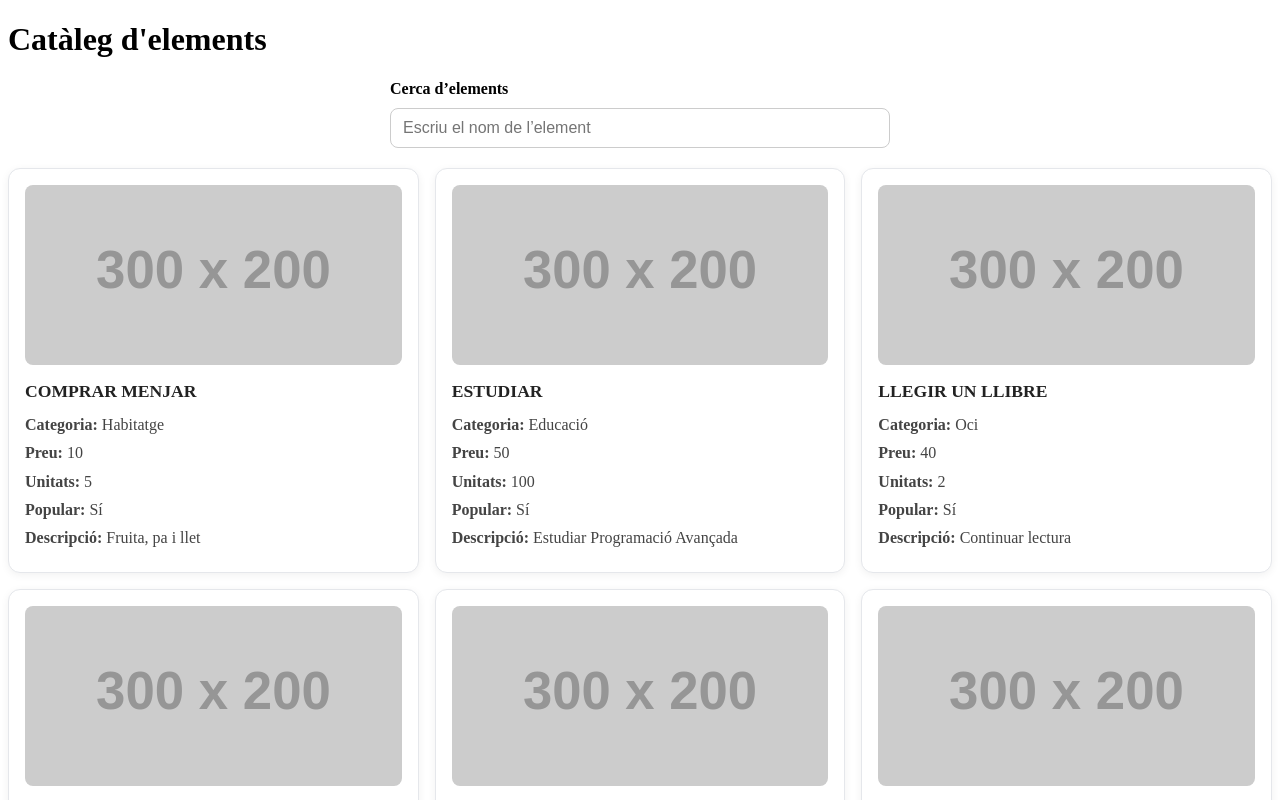
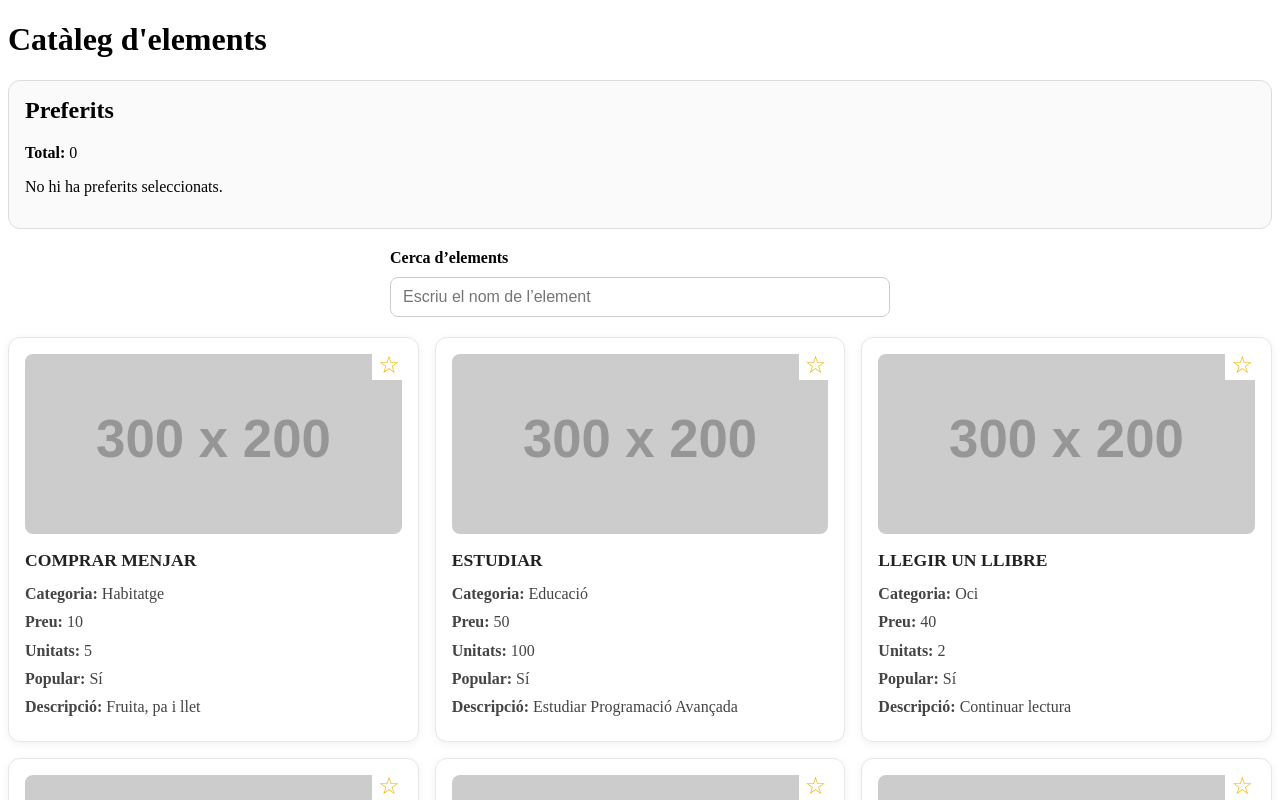
Before and after one commit to Al3XBP/ioc-angular-TasquesApp-Alex, an Angular app: page / in a window 1280 px wide. Shown: the top 800 px of the page. Built offline with nearby package versions, Linux system fonts and the light colour scheme; data requests are answered from the project's data file.

Commit message:
RA3 Exercici 4 completat

```diff
--- a/src/app/components/targeta-element/targeta-element.component.html
+++ b/src/app/components/targeta-element/targeta-element.component.html
@@ -1,4 +1,12 @@
 <div class="targeta" role="article" aria-label="Informació de l'element">
+  <button
+    type="button"
+    class="btn-preferit"
+    (click)="togglePreferit()"
+    [attr.aria-label]="preferitsService.esPreferit(element.id) ? 'Eliminar de preferits' : 'Afegir a preferits'">
+    {{ preferitsService.esPreferit(element.id) ? '★' : '☆' }}
+  </button>
+
   <img [src]="element.imatgeUrl" [alt]="element.titol" class="imatge-element" />
 
   <h3>{{ element.titol | uppercase }}</h3>
--- a/src/app/components/targeta-element/targeta-element.component.scss
+++ b/src/app/components/targeta-element/targeta-element.component.scss
@@ -1,4 +1,5 @@
 .targeta {
+  position: relative;
   height: 100%;
   border: 1px solid #e5e7eb;
   padding: 16px;
@@ -6,6 +7,17 @@
   background-color: #ffffff;
   box-shadow: 0 2px 8px rgba(0, 0, 0, 0.06);
   box-sizing: border-box;
+}
+
+.btn-preferit {
+  position: absolute;
+  top: 12px;
+  right: 12px;
+  border: none;
+  background: white;
+  font-size: 1.5rem;
+  cursor: pointer;
+  color: #f4b400;
 }
 
 .imatge-element {
--- a/src/app/components/targeta-element/targeta-element.component.ts
+++ b/src/app/components/targeta-element/targeta-element.component.ts
@@ -1,6 +1,7 @@
 import { Component, Input } from '@angular/core';
 import { CommonModule } from '@angular/common';
 import { ElementCataleg } from '../../models/element.model';
+import { PreferitsService } from '../../services/preferits.service';
 
 @Component({
   selector: 'app-targeta-element',
@@ -11,4 +12,14 @@ import { ElementCataleg } from '../../models/element.model';
 })
 export class TargetaElementComponent {
   @Input() element!: ElementCataleg;
+
+  constructor(public preferitsService: PreferitsService) {}
+
+  togglePreferit(): void {
+    if (this.preferitsService.esPreferit(this.element.id)) {
+      this.preferitsService.eliminarPreferit(this.element.id);
+    } else {
+      this.preferitsService.afegirPreferit(this.element);
+    }
+  }
 }
--- a/src/app/pages/cataleg-page/cataleg-page.component.html
+++ b/src/app/pages/cataleg-page/cataleg-page.component.html
@@ -1,4 +1,19 @@
 <h1>Catàleg d'elements</h1>
+
+<section class="panell-preferits">
+  <h2>Preferits</h2>
+  <p><strong>Total:</strong> {{ preferitsService.totalPreferits() }}</p>
+
+  <ul *ngIf="preferitsService.preferits().length > 0; else sensePreferits">
+    <li *ngFor="let preferit of preferitsService.preferits()">
+      {{ preferit.titol }}
+    </li>
+  </ul>
+
+  <ng-template #sensePreferits>
+    <p>No hi ha preferits seleccionats.</p>
+  </ng-template>
+</section>
 
 <app-formulari-cerca
   (cercaCanviada)="gestionarCerca($event)">
--- a/src/app/pages/cataleg-page/cataleg-page.component.scss
+++ b/src/app/pages/cataleg-page/cataleg-page.component.scss
@@ -30,3 +30,15 @@ button {
     grid-template-columns: repeat(3, 1fr);
   }
 }
+
+.panell-preferits {
+  margin: 20px 0;
+  padding: 16px;
+  border: 1px solid #ddd;
+  border-radius: 12px;
+  background-color: #fafafa;
+}
+
+.panell-preferits h2 {
+  margin-top: 0;
+}
--- a/src/app/pages/cataleg-page/cataleg-page.component.ts
+++ b/src/app/pages/cataleg-page/cataleg-page.component.ts
@@ -3,6 +3,7 @@ import { CommonModule } from '@angular/common';
 import { ElementService } from '../../services/element.service';
 import { TargetaElementComponent } from '../../components/targeta-element/targeta-element.component';
 import { FormulariCercaComponent } from '../../components/formulari-cerca/formulari-cerca.component';
+import { PreferitsService } from '../../services/preferits.service';
 
 @Component({
   selector: 'app-cataleg-page',
@@ -12,7 +13,10 @@ import { FormulariCercaComponent } from '../../components/formulari-cerca/formul
   styleUrl: './cataleg-page.component.scss'
 })
 export class CatalegPageComponent implements OnInit {
-  constructor(public elementService: ElementService) {}
+  constructor(
+    public elementService: ElementService,
+    public preferitsService: PreferitsService
+  ) {}
 
   ngOnInit(): void {
     this.elementService.obtenirPopulars();
--- /dev/null
+++ b/src/app/services/preferits.service.ts
@@ -0,0 +1,53 @@
+import { Injectable, Signal, computed, signal } from '@angular/core';
+import { ElementCataleg } from '../models/element.model';
+
+@Injectable({
+  providedIn: 'root'
+})
+export class PreferitsService {
+  private readonly STORAGE_KEY = 'preferits-cataleg';
+
+  private _preferits = signal<ElementCataleg[]>(this.carregarPreferits());
+
+  readonly preferits: Signal<ElementCataleg[]> = this._preferits.asReadonly();
+  readonly totalPreferits = computed(() => this._preferits().length);
+
+  private carregarPreferits(): ElementCataleg[] {
+    try {
+      const dades = localStorage.getItem(this.STORAGE_KEY);
+      return dades ? JSON.parse(dades) : [];
+    } catch (error) {
+      console.error('Error carregant preferits de localStorage', error);
+      return [];
+    }
+  }
+
+  private guardarPreferits(): void {
+    try {
+      localStorage.setItem(this.STORAGE_KEY, JSON.stringify(this._preferits()));
+    } catch (error) {
+      console.error('Error guardant preferits a localStorage', error);
+    }
+  }
+
+  afegirPreferit(element: ElementCataleg): void {
+    const actuals = this._preferits();
+
+    if (actuals.some(pref => pref.id === element.id)) {
+      return;
+    }
+
+    this._preferits.set([...actuals, element]);
+    this.guardarPreferits();
+  }
+
+  eliminarPreferit(id: string): void {
+    const actualitzats = this._preferits().filter(pref => pref.id !== id);
+    this._preferits.set(actualitzats);
+    this.guardarPreferits();
+  }
+
+  esPreferit(id: string): boolean {
+    return this._preferits().some(pref => pref.id === id);
+  }
+}
```
